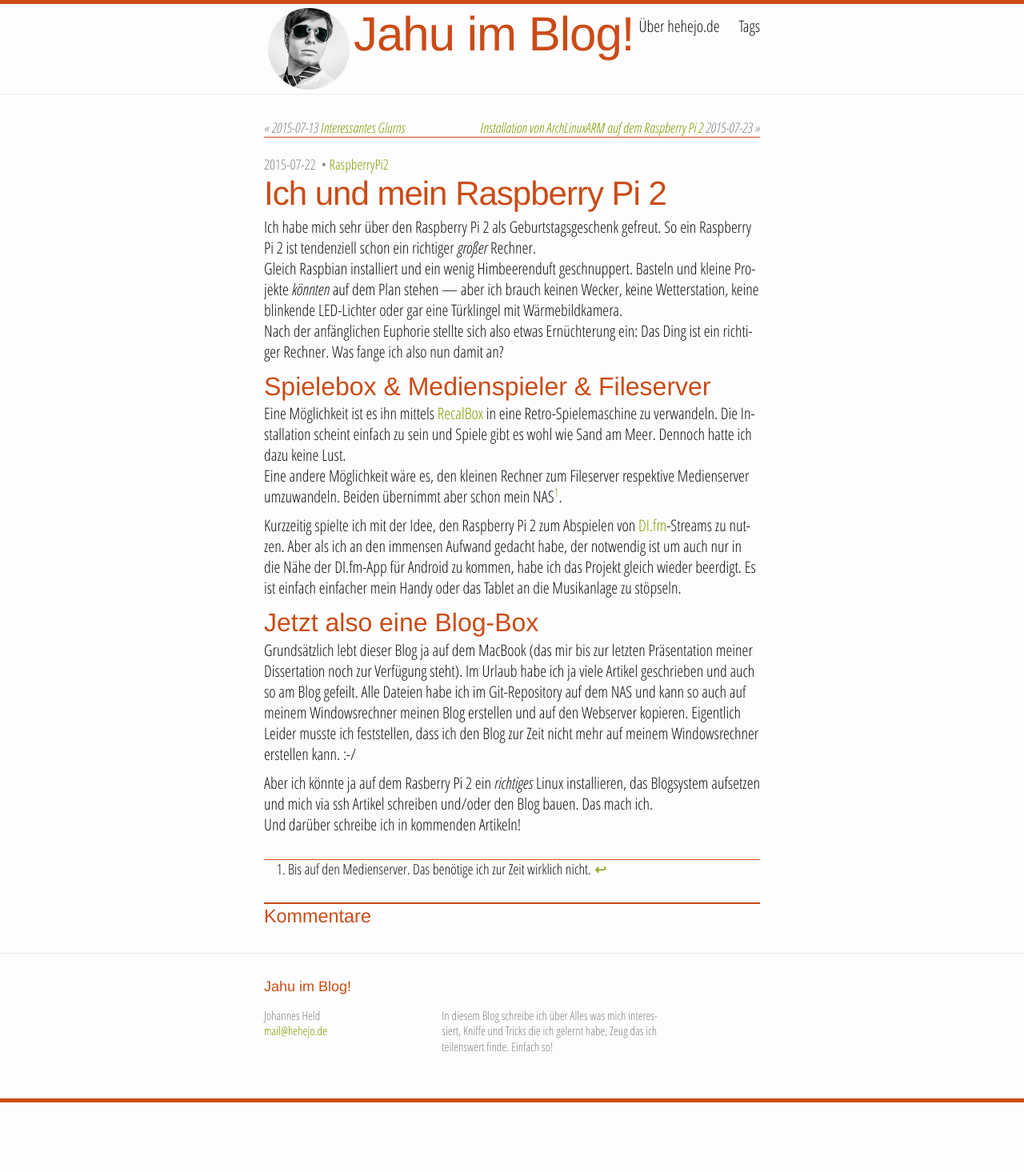
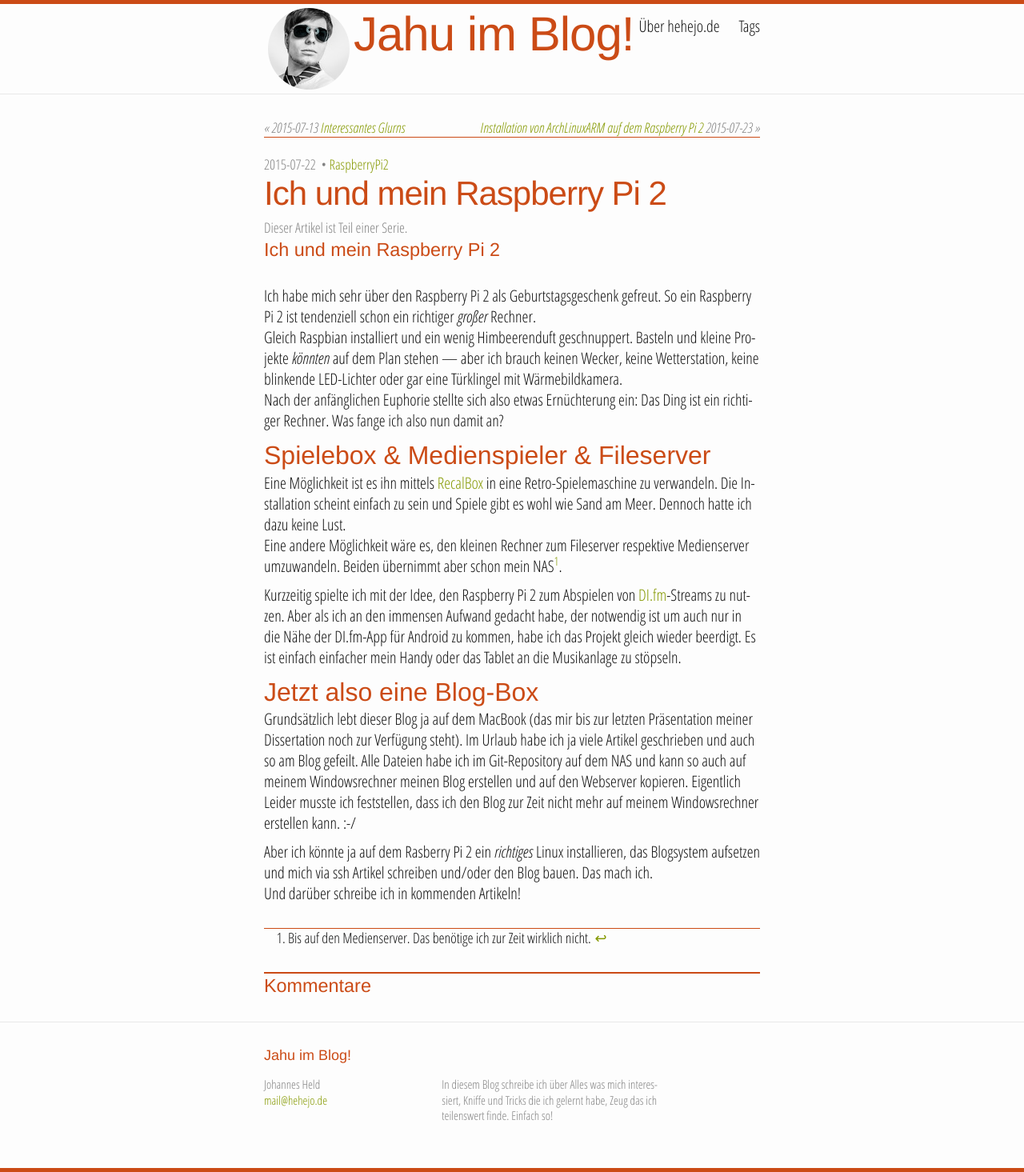
Before and after one commit to hehejo/de.hehejo.blog, a Jekyll site: the page built from _posts/2015-07-22-RaspberryPi2.md, in a window 1280 px wide. Shown: the whole page at 80% size. Built offline with Jekyll 4.4.1, drawn with Linux system fonts in a browser that asks for light colours; nearby versions of some CDN libraries; some web fonts are replaced; comment, search, counter and statistics services are not loaded; a style sheet for code colours, icons or effects is not loaded; before the commit the page ends 1378 px from its top, so only the background shows below that.

```diff
--- a/_layouts/post.html
+++ b/_layouts/post.html
@@ -17,6 +17,20 @@
     <h1 class="post-title">{{ page.title }}</h1>
   </header>
 
+  {% if page.series %}
+  <aside class="post-series">
+	  <span class="post-meta">Dieser Artikel ist Teil einer Serie.</span>
+	  <h3>{{ page.series.name }}</h3>
+	  {{ site.posts.class }}
+	  <ol class="post-meta post-list">
+		  {% for entry in site.posts %}
+		  <li>{{entry.data.series.name}}</li>
+	  <!-- <li><a class="post-link" href="{{ entry.url | prepend: site.baseurl }}">{{ entry.title }}</a></li> -->
+	  {% endfor %}
+	  </ol>
+  </aside>
+  {% endif %}
+
   <article class="post-content">
     {{ content }}
   </article>
--- /dev/null
+++ b/_plugins/series.rb
@@ -0,0 +1,11 @@
+module Jekyll
+	class Post
+		attr_accessor :series
+
+		alias series_initialize initialize
+		def initialize(site, source, dir, name)
+			series_initialize site, source, dir, name
+			@series = self.data['series']
+		end
+	end
+end
```
